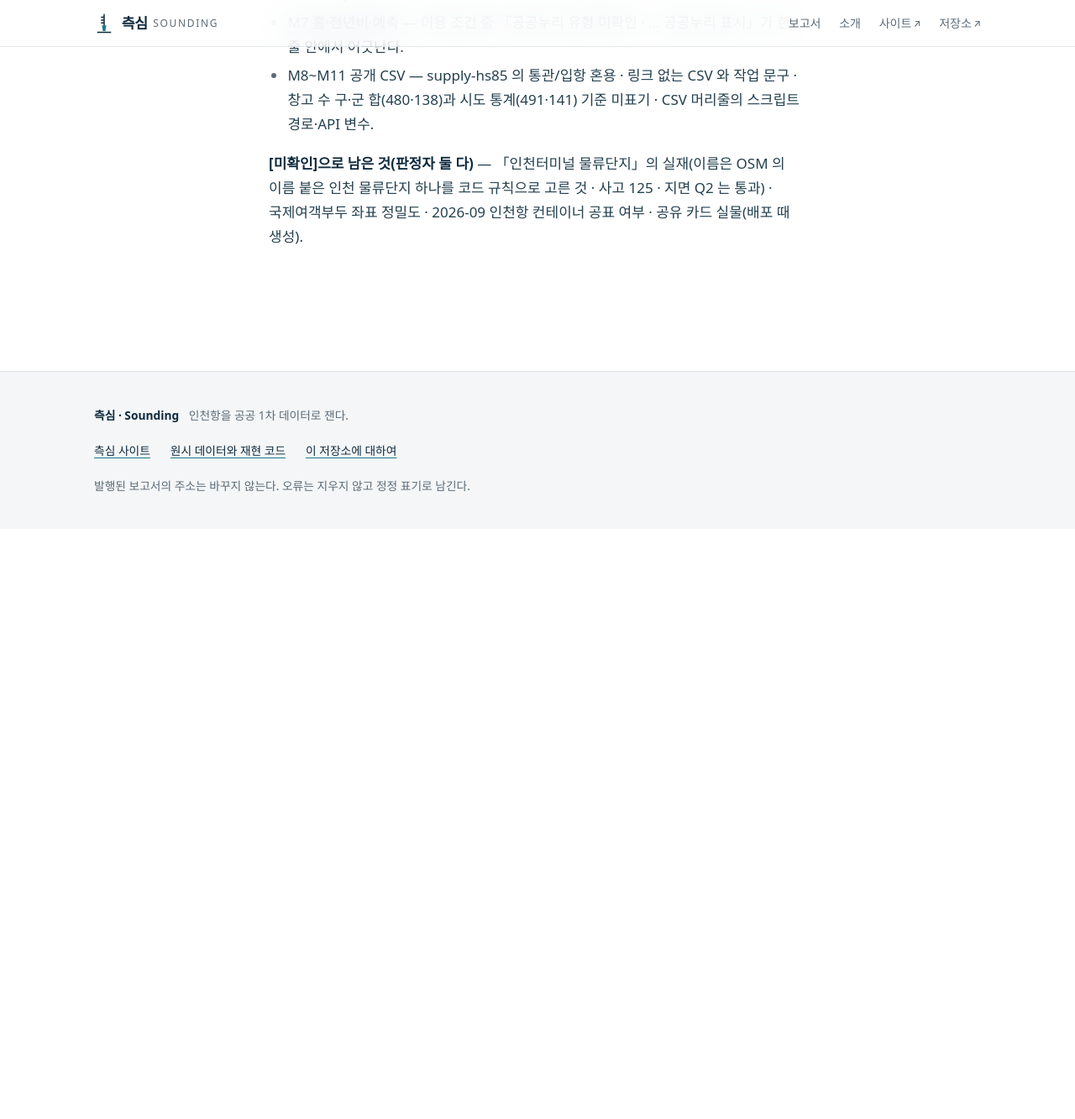
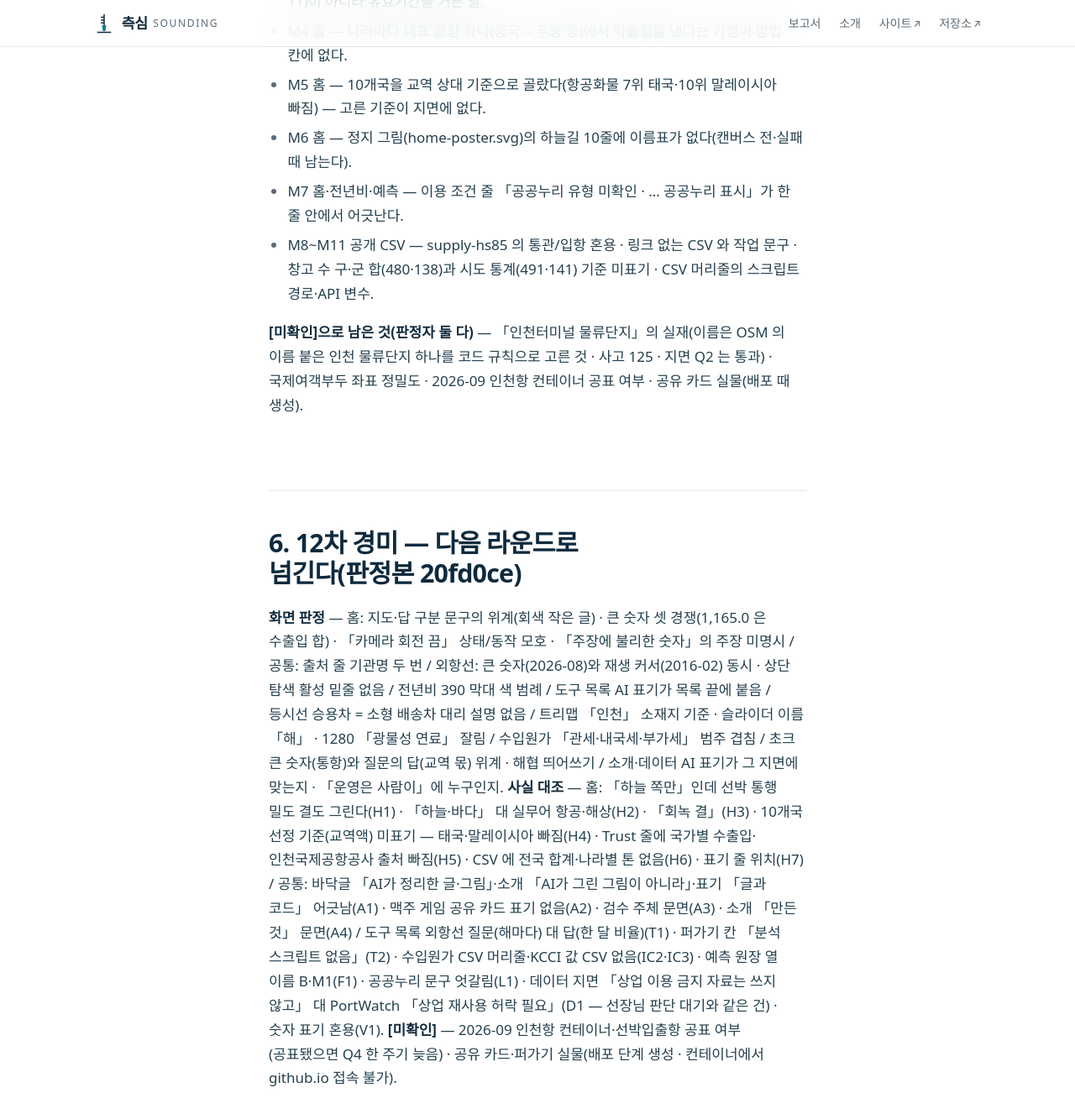
Before and after one commit to jisangj03-dev/incheon-port-analysis, a Jekyll site: the page built from docs/채점표_20261020.md, in a window 1280 px wide and 1400 px high, scrolled down 4893 px. Shown: the top 1333 px of the window at 84% size. Built offline with Jekyll 4.4.1, drawn with Linux system fonts in a browser that asks for light colours; some web fonts are replaced; our own code applies the rules of GitHub Pages for plain Markdown files; before the commit the page ends 5523 px from its top, so only the background shows below that; some of the changed text lies outside the part shown.

Commit message:
채점표 11·12차 · 넘긴 경미(6절)
Co-Authored-By: Claude Opus 5.5 <noreply@anthropic.com>
Claude-Session: https://claude.ai/code/session_01L59oEoiMW7KHoJRFFkcN4Q

```diff
--- a/docs/채점표_20261020.md
+++ b/docs/채점표_20261020.md
@@ -47,7 +47,9 @@
 | 7차 | 14 | 6 | 1 (7) | 맥박 Q4 → 내림 · 홈 공유 카드 가정 흐름선 · 예측 첫 화면 · 등시선 차종 |
 | 8차 | 13 | 6 | 1 (7) | 목록 숫자마다 출처 한 줄 · 등시선 출발지 이름표 · 쇠고기 등 양허세율(제50조③ 단서) · 공유 카드 |
 | 9차 | 13 | 5 (결함 8: 중대 3 · 경미 5) | 중대 3 · 경미 5 | 겹친 하늘길 이름표 · 창고 원 범례 · 초크 기준 달 · 트리맵 그 밖 셈 · 노트 비교 함의 · CSV 단위 |
-| 10차 | 13 | 2 (결함 7: **중대 0** · 경미 7) | **중대 0** · 경미 11 | 끝나는 조건(중대 0) 충족 → PR·QA·머지·배포. 경미는 아래 5절로 다음 라운드 |
+| 10차 | 13 | 2 (결함 7: **중대 0** · 경미 7) | **중대 0** · 경미 11 | 끝나는 조건(중대 0) 충족 → PR·QA·머지·배포(#72). 경미는 아래 5절로 다음 라운드 |
+| 11차 | 13 | 중대 2 · 경미 10 | 중대 1 · 경미 11 | 채팅 공개판 검수 ①(답≠지도)·②(「AI 정리」 혼자 뜸) 반영분. 중대 = 390 지도 설명 접힘선 밑 · 맥주 게임 표기 「공개 데이터로 정리」 거짓 · (전국 수출 규모 의심 = 같은 차수 사실 대조로 일치) |
+| 12차 | 13 | 미달 칸 0 (**중대 0** · 경미 19) | **중대 0** · 경미 19 | 끝나는 조건 충족 → PR·QA·머지·배포. 경미는 6절 |
 
 4차부터 판정자가 바뀌어(매번 새 서브에이전트) 기준을 더 엄격하게 읽었다 — 칸 수가 늘어난 것은 같은 지면을 새 눈이 다시 본 결과다.
 
@@ -77,3 +79,9 @@
 - M8~M11 공개 CSV — supply-hs85 의 통관/입항 혼용 · 링크 없는 CSV 와 작업 문구 · 창고 수 구·군 합(480·138)과 시도 통계(491·141) 기준 미표기 · CSV 머리줄의 스크립트 경로·API 변수.
 
 **[미확인]으로 남은 것(판정자 둘 다)** — 「인천터미널 물류단지」의 실재(이름은 OSM 의 이름 붙은 인천 물류단지 하나를 코드 규칙으로 고른 것 · 사고 125 · 지면 Q2 는 통과) · 국제여객부두 좌표 정밀도 · 2026-09 인천항 컨테이너 공표 여부 · 공유 카드 실물(배포 때 생성).
+
+## 6. 12차 경미 — 다음 라운드로 넘긴다(판정본 20fd0ce)
+
+**화면 판정** — 홈: 지도·답 구분 문구의 위계(회색 작은 글) · 큰 숫자 셋 경쟁(1,165.0 은 수출입 합) · 「카메라 회전 끔」 상태/동작 모호 · 「주장에 불리한 숫자」의 주장 미명시 / 공통: 출처 줄 기관명 두 번 / 외항선: 큰 숫자(2026-08)와 재생 커서(2016-02) 동시 · 상단 탐색 활성 밑줄 없음 / 전년비 390 막대 색 범례 / 도구 목록 AI 표기가 목록 끝에 붙음 / 등시선 승용차 = 소형 배송차 대리 설명 없음 / 트리맵 「인천」 소재지 기준 · 슬라이더 이름 「해」 · 1280 「광물성 연료」 잘림 / 수입원가 「관세·내국세·부가세」 범주 겹침 / 초크 큰 숫자(통항)와 질문의 답(교역 몫) 위계 · 해협 띄어쓰기 / 소개·데이터 AI 표기가 그 지면에 맞는지 · 「운영은 사람이」에 누구인지.
+**사실 대조** — 홈: 「하늘 쪽만」인데 선박 통행 밀도 결도 그린다(H1) · 「하늘·바다」 대 실무어 항공·해상(H2) · 「회녹 결」(H3) · 10개국 선정 기준(교역액) 미표기 — 태국·말레이시아 빠짐(H4) · Trust 줄에 국가별 수출입·인천국제공항공사 출처 빠짐(H5) · CSV 에 전국 합계·나라별 톤 없음(H6) · 표기 줄 위치(H7) / 공통: 바닥글 「AI가 정리한 글·그림」·소개 「AI가 그린 그림이 아니라」·표기 「글과 코드」 어긋남(A1) · 맥주 게임 공유 카드 표기 없음(A2) · 검수 주체 문면(A3) · 소개 「만든 것」 문면(A4) / 도구 목록 외항선 질문(해마다) 대 답(한 달 비율)(T1) · 퍼가기 칸 「분석 스크립트 없음」(T2) · 수입원가 CSV 머리줄·KCCI 값 CSV 없음(IC2·IC3) · 예측 원장 열 이름 B·M1(F1) · 공공누리 문구 엇갈림(L1) · 데이터 지면 「상업 이용 금지 자료는 쓰지 않고」 대 PortWatch 「상업 재사용 허락 필요」(D1 — 선장님 판단 대기와 같은 건) · 숫자 표기 혼용(V1).
+**[미확인]** — 2026-09 인천항 컨테이너·선박입출항 공표 여부(공표됐으면 Q4 한 주기 늦음) · 공유 카드·퍼가기 실물(배포 단계 생성 · 컨테이너에서 github.io 접속 불가).
```
